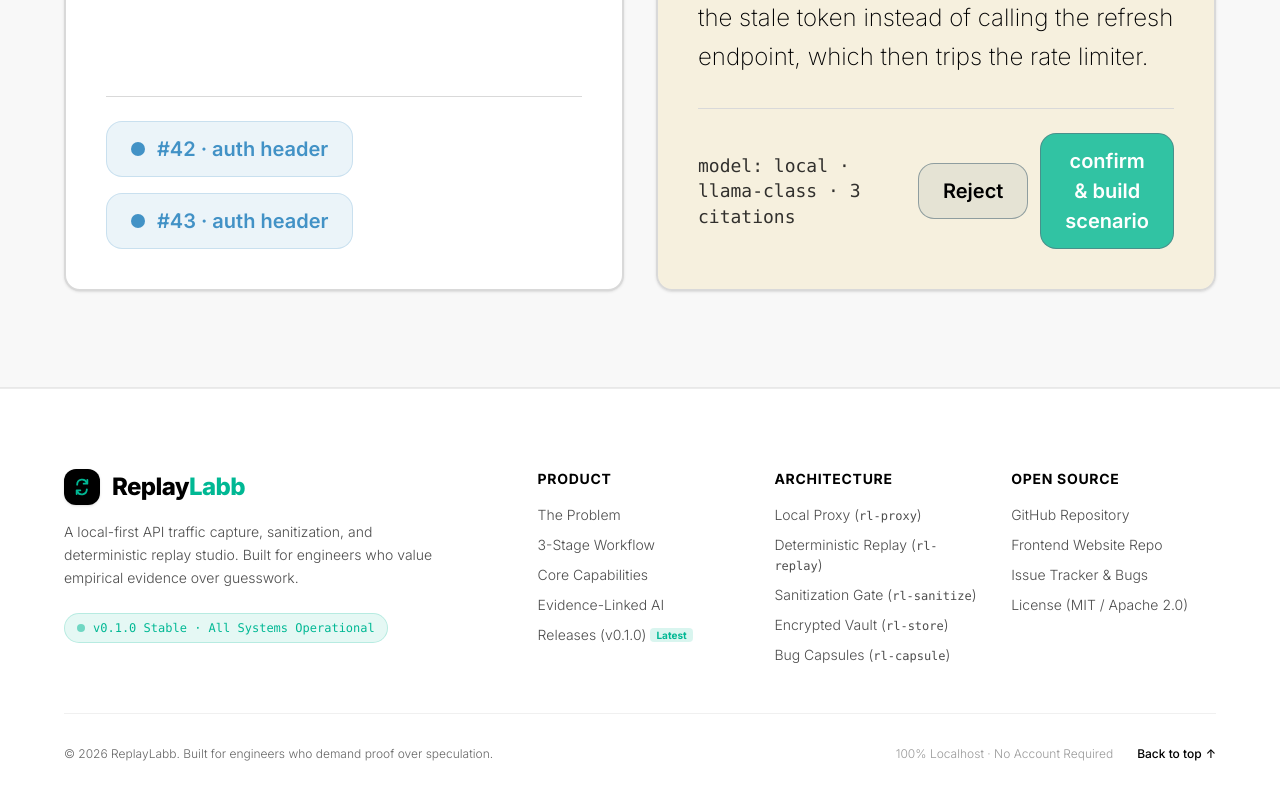
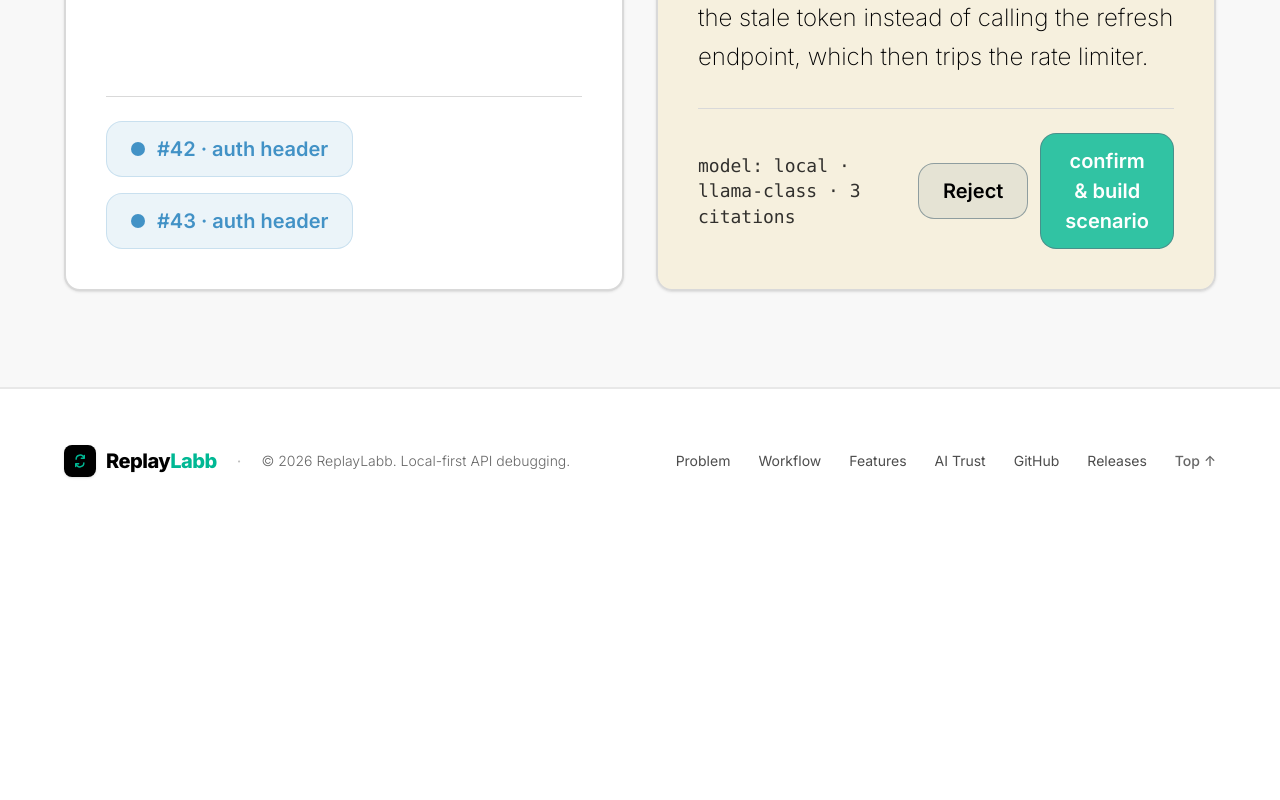
Before and after one commit to LawObare/Replay-frontend, a React (Vite) app: page / in a window 1280 px wide. Shown: the part 5667-6467 px from the top of the page. After the commit the page ends 6200 px from the top, so only its background shows below. Built offline with nearby package versions, Linux system fonts and the light colour scheme.

Commit message:
fix: simplify footer layout

```diff
--- a/src/components/FooterCta.tsx
+++ b/src/components/FooterCta.tsx
@@ -6,22 +6,16 @@ export const FooterCta: React.FC = () => {
   };
 
   return (
-    <footer className="w-full pt-16 sm:pt-20 pb-12 px-4 sm:px-8 lg:px-16 max-w-[1920px] mx-auto border-t border-[#D9D9D9]/50 overflow-hidden">
-      <div className="max-w-[1508px] mx-auto">
-        <div className="grid grid-cols-1 md:grid-cols-2 lg:grid-cols-5 gap-10 lg:gap-8 pb-12">
-          {/* Brand & Mission (Spans 2 cols on lg) */}
-          <div className="lg:col-span-2 flex flex-col items-start">
-            <a href="#" className="flex items-center gap-2 sm:gap-3 group mb-4">
+    <footer className="w-full py-10 sm:py-14 px-4 sm:px-8 lg:px-16 max-w-[1920px] mx-auto border-t border-[#D9D9D9]/60">
+      <div className="max-w-[1508px] mx-auto flex flex-col md:flex-row items-center justify-between gap-6 sm:gap-8">
+        {/* Brand & Copyright */}
+        <div className="flex flex-col sm:flex-row items-center gap-3 sm:gap-5 text-center sm:text-left">
+          <a href="#" className="flex items-center gap-2.5 group">
             <div
-                className="w-9 h-9 rounded-xl bg-black flex items-center justify-center text-[#00B894] shadow-sm group-hover:scale-105 transition-transform duration-200"
+              className="w-8 h-8 rounded-lg bg-black flex items-center justify-center text-[#00B894] shadow-sm group-hover:scale-105 transition-transform duration-200"
               aria-hidden="true"
             >
-                <svg
-                  viewBox="0 0 24 24"
-                  className="w-5 h-5"
-                  fill="none"
-                  focusable="false"
-                >
+              <svg viewBox="0 0 24 24" className="w-4 h-4" fill="none" focusable="false">
                 <path
                   d="M6.2 9.2A6 6 0 0 1 17.8 7M17.8 14.8A6 6 0 0 1 6.2 17"
                   stroke="currentColor"
@@ -37,192 +31,56 @@ export const FooterCta: React.FC = () => {
                 />
               </svg>
             </div>
-              <span className="font-['Inter'] font-extrabold text-2xl tracking-tight text-black">
+            <span className="font-['Inter'] font-extrabold text-xl tracking-tight text-black">
               Replay<span className="text-[#00B894]">Labb</span>
             </span>
           </a>
 
-            <p className="font-['Inter'] font-light text-sm text-black/70 leading-relaxed max-w-sm mb-6">
-              A local-first API traffic capture, sanitization, and deterministic
-              replay studio. Built for engineers who value empirical evidence over
-              guesswork.
-            </p>
+          <span className="hidden sm:inline text-black/25">·</span>
 
-            {/* System Status Pill */}
-            <div className="inline-flex items-center gap-2 px-3 py-1.5 rounded-full bg-[#00B894]/10 text-[#00B894] border border-[#00B894]/20 text-xs font-mono font-medium">
-              <span className="w-2 h-2 rounded-full bg-[#00B894] animate-pulse" />
-              <span>v0.1.0 Stable · All Systems Operational</span>
-            </div>
+          <span className="text-xs sm:text-sm font-light text-black/60">
+            © {new Date().getFullYear()} ReplayLabb. Local-first API debugging.
+          </span>
         </div>
 
-          {/* Col 1: Product Navigation */}
-          <div>
-            <h4 className="font-['Inter'] font-bold text-sm uppercase tracking-wider text-black mb-4">
-              Product
-            </h4>
-            <ul className="space-y-2.5 text-sm font-light text-black/70">
-              <li>
+        {/* Essential Navigation Links */}
+        <div className="flex flex-wrap items-center justify-center gap-5 sm:gap-7 text-xs sm:text-sm font-normal text-black/70">
           <a href="#problem" className="hover:text-[#00B894] transition-colors">
-                  The Problem
+            Problem
           </a>
-              </li>
-              <li>
           <a href="#workflow" className="hover:text-[#00B894] transition-colors">
-                  3-Stage Workflow
+            Workflow
           </a>
-              </li>
-              <li>
           <a href="#features" className="hover:text-[#00B894] transition-colors">
-                  Core Capabilities
+            Features
           </a>
-              </li>
-              <li>
           <a href="#ai-trust" className="hover:text-[#00B894] transition-colors">
-                  Evidence-Linked AI
+            AI Trust
           </a>
-              </li>
-              <li>
-                <a
-                  href="https://github.com/Flying-Tea-Squad/ReplayLabb/releases"
-                  target="_blank"
-                  rel="noopener noreferrer"
-                  className="hover:text-[#00B894] transition-colors inline-flex items-center gap-1"
-                >
-                  <span>Releases (v0.1.0)</span>
-                  <span className="text-[10px] bg-[#00B894]/15 text-[#00B894] font-bold px-1.5 py-0.2 rounded">
-                    Latest
-                  </span>
-                </a>
-              </li>
-            </ul>
-          </div>
-
-          {/* Col 2: Architecture & Crates */}
-          <div>
-            <h4 className="font-['Inter'] font-bold text-sm uppercase tracking-wider text-black mb-4">
-              Architecture
-            </h4>
-            <ul className="space-y-2.5 text-sm font-light text-black/70">
-              <li>
-                <a
-                  href="https://github.com/Flying-Tea-Squad/ReplayLabb/tree/develop-2/crates/rl-proxy"
-                  target="_blank"
-                  rel="noopener noreferrer"
-                  className="hover:text-[#00B894] transition-colors"
-                >
-                  Local Proxy (<code className="text-xs font-mono">rl-proxy</code>)
-                </a>
-              </li>
-              <li>
-                <a
-                  href="https://github.com/Flying-Tea-Squad/ReplayLabb/tree/develop-2/crates/rl-replay"
-                  target="_blank"
-                  rel="noopener noreferrer"
-                  className="hover:text-[#00B894] transition-colors"
-                >
-                  Deterministic Replay (<code className="text-xs font-mono">rl-replay</code>)
-                </a>
-              </li>
-              <li>
-                <a
-                  href="https://github.com/Flying-Tea-Squad/ReplayLabb/tree/develop-2/crates/rl-sanitize"
-                  target="_blank"
-                  rel="noopener noreferrer"
-                  className="hover:text-[#00B894] transition-colors"
-                >
-                  Sanitization Gate (<code className="text-xs font-mono">rl-sanitize</code>)
-                </a>
-              </li>
-              <li>
-                <a
-                  href="https://github.com/Flying-Tea-Squad/ReplayLabb/tree/develop-2/crates/rl-store"
-                  target="_blank"
-                  rel="noopener noreferrer"
-                  className="hover:text-[#00B894] transition-colors"
-                >
-                  Encrypted Vault (<code className="text-xs font-mono">rl-store</code>)
-                </a>
-              </li>
-              <li>
-                <a
-                  href="https://github.com/Flying-Tea-Squad/ReplayLabb/tree/develop-2/crates/rl-capsule"
-                  target="_blank"
-                  rel="noopener noreferrer"
-                  className="hover:text-[#00B894] transition-colors"
-                >
-                  Bug Capsules (<code className="text-xs font-mono">rl-capsule</code>)
-                </a>
-              </li>
-            </ul>
-          </div>
-
-          {/* Col 3: Community & Open Source */}
-          <div>
-            <h4 className="font-['Inter'] font-bold text-sm uppercase tracking-wider text-black mb-4">
-              Open Source
-            </h4>
-            <ul className="space-y-2.5 text-sm font-light text-black/70">
-              <li>
           <a
             href="https://github.com/Flying-Tea-Squad/ReplayLabb"
             target="_blank"
             rel="noopener noreferrer"
             className="hover:text-[#00B894] transition-colors"
           >
-                  GitHub Repository
+            GitHub
           </a>
-              </li>
-              <li>
           <a
-                  href="https://github.com/LawObare/Replay-frontend"
+            href="https://github.com/Flying-Tea-Squad/ReplayLabb/releases"
             target="_blank"
             rel="noopener noreferrer"
             className="hover:text-[#00B894] transition-colors"
           >
-                  Frontend Website Repo
+            Releases
           </a>
-              </li>
-              <li>
-                <a
-                  href="https://github.com/Flying-Tea-Squad/ReplayLabb/issues"
-                  target="_blank"
-                  rel="noopener noreferrer"
-                  className="hover:text-[#00B894] transition-colors"
-                >
-                  Issue Tracker & Bugs
-                </a>
-              </li>
-              <li>
-                <a
-                  href="https://github.com/Flying-Tea-Squad/ReplayLabb/blob/develop-2/LICENSE"
-                  target="_blank"
-                  rel="noopener noreferrer"
-                  className="hover:text-[#00B894] transition-colors"
-                >
-                  License (MIT / Apache 2.0)
-                </a>
-              </li>
-            </ul>
-          </div>
-        </div>
-
-        {/* Sub-Footer Bar */}
-        <div className="pt-8 border-t border-[#D9D9D9]/40 flex flex-col sm:flex-row items-center justify-between text-xs font-light text-black/60 gap-4 text-center sm:text-left">
-          <div>
-            © {new Date().getFullYear()} ReplayLabb. Built for engineers who demand proof over speculation.
-          </div>
-
-          <div className="flex items-center gap-6">
-            <span className="text-black/40">100% Localhost · No Account Required</span>
           <button
             type="button"
             onClick={scrollToTop}
-              className="text-black hover:text-[#00B894] font-medium transition-colors cursor-pointer flex items-center gap-1"
+            className="text-black/60 hover:text-[#00B894] font-medium transition-colors cursor-pointer inline-flex items-center gap-1"
           >
-              <span>Back to top</span>
+            <span>Top</span>
             <span aria-hidden="true">↑</span>
           </button>
-          </div>
         </div>
       </div>
     </footer>
```
Also changed, not shown: 1 other file (tests, documents, lock files or other folders). Lines whose indentation alone changed are shown as unchanged.
